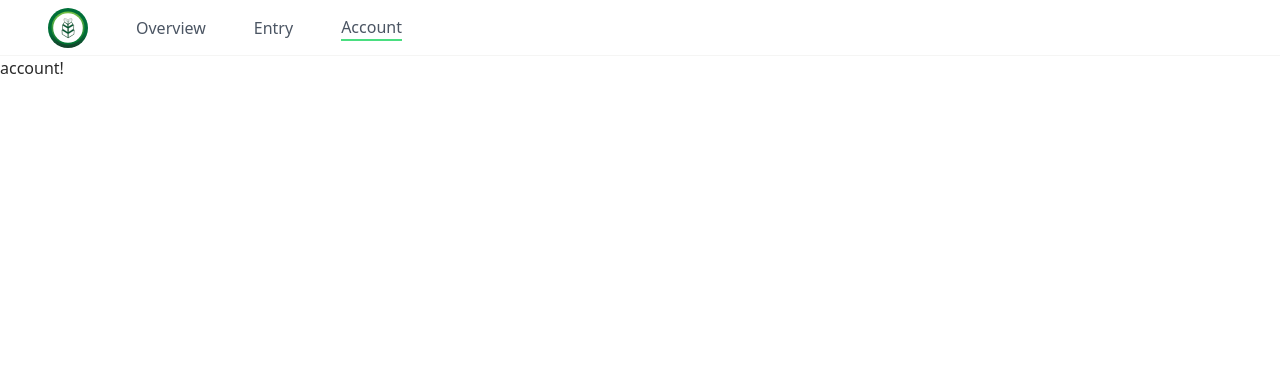
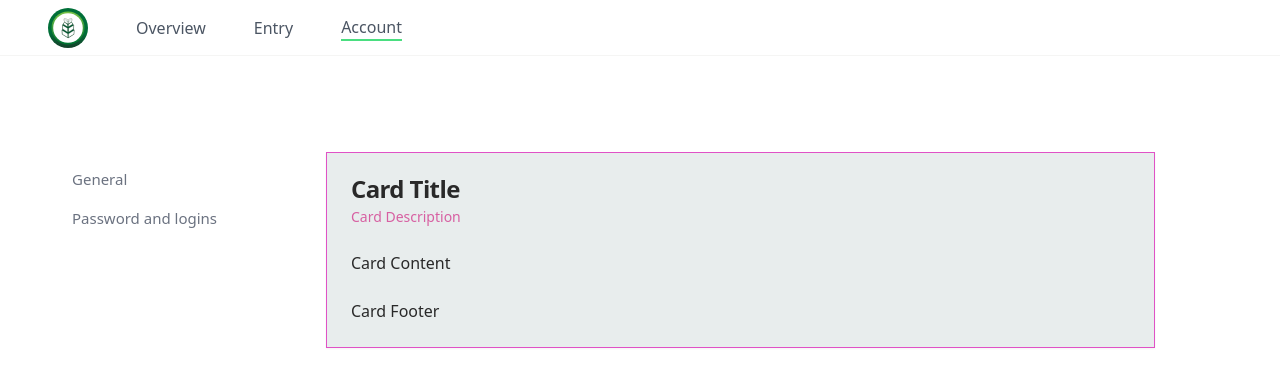
Before and after one commit to BrickedSoft/cs24-p2-ju_amadeus, a Next.js app: page /dashboard/account in a window 1280 px wide. Shown: the top 386 px of the page. Built offline with nearby package versions, Linux system fonts and the light colour scheme.

Commit message:
sidenav in account tab

```diff
--- a/package.json
+++ b/package.json
@@ -12,6 +12,7 @@
   "dependencies": {
     "@prisma/client": "^5.11.0",
     "@radix-ui/react-slot": "^1.0.2",
+    "@radix-ui/react-switch": "^1.0.3",
     "bcrypt": "^5.1.1",
     "class-variance-authority": "^0.7.0",
     "clsx": "^2.1.0",
--- /dev/null
+++ b/src/app/dashboard/account/_account/SideNav.tsx
@@ -0,0 +1,17 @@
+import { sideNavValue } from '@/assets/data/dashboard/dashboard';
+
+const SideNav: React.FC = () => {
+  return (
+    <div className='p-2  w-[240px]'>
+      {sideNavValue.map((value) => (
+        <button
+          key={value}
+          className='w-full text-[15px] text-left rounded-[8px] text-gray-500 py-2 px-4   hover:bg-gray-100'>
+          {value}
+        </button>
+      ))}
+    </div>
+  );
+};
+
+export default SideNav;
--- a/src/app/dashboard/account/page.tsx
+++ b/src/app/dashboard/account/page.tsx
@@ -1,5 +1,38 @@
+import {
+  Card,
+  CardContent,
+  CardDescription,
+  CardFooter,
+  CardHeader,
+  CardTitle,
+} from '@/components/ui/card';
+import SideNav from './_account/SideNav';
+
+const sideNavValue = ['General', 'Password and logins'];
 const Account: React.FC = () => {
-  return <main className='bg-background w-full'>account!</main>;
+  return (
+    <main className='bg-background w-full px-12 mt-24 '>
+      <div className='flex'>
+        <SideNav />
+        <div className='w-full flex flex-col items-center px-4'>
+          <div className='w-full max-w-[829px] min-w-[410px] bg-gray-200'>
+            <Card>
+              <CardHeader>
+                <CardTitle>Card Title</CardTitle>
+                <CardDescription>Card Description</CardDescription>
+              </CardHeader>
+              <CardContent>
+                <p>Card Content</p>
+              </CardContent>
+              <CardFooter>
+                <p>Card Footer</p>
+              </CardFooter>
+            </Card>
+          </div>
+        </div>
+      </div>
+    </main>
+  );
 };
 
 export default Account;
--- a/src/app/dashboard/layout.tsx
+++ b/src/app/dashboard/layout.tsx
@@ -1,5 +1,5 @@
 import Navbar from './_navbar/Navbar';
-import '../(root)/globals.css'
+import '../(root)/globals.css';
 export default function DashboardLayout({
   children,
 }: Readonly<{
@@ -7,7 +7,7 @@ export default function DashboardLayout({
 }>) {
   return (
     <>
-        <Navbar />
+      <Navbar />
       <div>{children}</div>
     </>
   );
--- a/src/assets/data/dashboard/dashboard.ts
+++ b/src/assets/data/dashboard/dashboard.ts
@@ -9,3 +9,5 @@ export const navLinks: NavLink[] = [
   { label: 'Entry', href: `${currentPath}/entry` },
   { label: 'Account', href: `${currentPath}/account` },
 ];
+
+export const sideNavValue = ['General', 'Password and logins'];
--- /dev/null
+++ b/src/components/ui/card.tsx
@@ -0,0 +1,79 @@
+import * as React from "react"
+
+import { cn } from "@/lib/utils"
+
+const Card = React.forwardRef<
+  HTMLDivElement,
+  React.HTMLAttributes<HTMLDivElement>
+>(({ className, ...props }, ref) => (
+  <div
+    ref={ref}
+    className={cn(
+      "rounded-lg border bg-card text-card-foreground shadow-sm",
+      className
+    )}
+    {...props}
+  />
+))
+Card.displayName = "Card"
+
+const CardHeader = React.forwardRef<
+  HTMLDivElement,
+  React.HTMLAttributes<HTMLDivElement>
+>(({ className, ...props }, ref) => (
+  <div
+    ref={ref}
+    className={cn("flex flex-col space-y-1.5 p-6", className)}
+    {...props}
+  />
+))
+CardHeader.displayName = "CardHeader"
+
+const CardTitle = React.forwardRef<
+  HTMLParagraphElement,
+  React.HTMLAttributes<HTMLHeadingElement>
+>(({ className, ...props }, ref) => (
+  <h3
+    ref={ref}
+    className={cn(
+      "text-2xl font-semibold leading-none tracking-tight",
+      className
+    )}
+    {...props}
+  />
+))
+CardTitle.displayName = "CardTitle"
+
+const CardDescription = React.forwardRef<
+  HTMLParagraphElement,
+  React.HTMLAttributes<HTMLParagraphElement>
+>(({ className, ...props }, ref) => (
+  <p
+    ref={ref}
+    className={cn("text-sm text-muted-foreground", className)}
+    {...props}
+  />
+))
+CardDescription.displayName = "CardDescription"
+
+const CardContent = React.forwardRef<
+  HTMLDivElement,
+  React.HTMLAttributes<HTMLDivElement>
+>(({ className, ...props }, ref) => (
+  <div ref={ref} className={cn("p-6 pt-0", className)} {...props} />
+))
+CardContent.displayName = "CardContent"
+
+const CardFooter = React.forwardRef<
+  HTMLDivElement,
+  React.HTMLAttributes<HTMLDivElement>
+>(({ className, ...props }, ref) => (
+  <div
+    ref={ref}
+    className={cn("flex items-center p-6 pt-0", className)}
+    {...props}
+  />
+))
+CardFooter.displayName = "CardFooter"
+
+export { Card, CardHeader, CardFooter, CardTitle, CardDescription, CardContent }
--- /dev/null
+++ b/src/components/ui/switch.tsx
@@ -0,0 +1,29 @@
+"use client"
+
+import * as React from "react"
+import * as SwitchPrimitives from "@radix-ui/react-switch"
+
+import { cn } from "@/lib/utils"
+
+const Switch = React.forwardRef<
+  React.ElementRef<typeof SwitchPrimitives.Root>,
+  React.ComponentPropsWithoutRef<typeof SwitchPrimitives.Root>
+>(({ className, ...props }, ref) => (
+  <SwitchPrimitives.Root
+    className={cn(
+      "peer inline-flex h-6 w-11 shrink-0 cursor-pointer items-center rounded-full border-2 border-transparent transition-colors focus-visible:outline-none focus-visible:ring-2 focus-visible:ring-ring focus-visible:ring-offset-2 focus-visible:ring-offset-background disabled:cursor-not-allowed disabled:opacity-50 data-[state=checked]:bg-primary data-[state=unchecked]:bg-input",
+      className
+    )}
+    {...props}
+    ref={ref}
+  >
+    <SwitchPrimitives.Thumb
+      className={cn(
+        "pointer-events-none block h-5 w-5 rounded-full bg-background shadow-lg ring-0 transition-transform data-[state=checked]:translate-x-5 data-[state=unchecked]:translate-x-0"
+      )}
+    />
+  </SwitchPrimitives.Root>
+))
+Switch.displayName = SwitchPrimitives.Root.displayName
+
+export { Switch }
```
Also changed, not shown: 1 other file (tests, documents, lock files or other folders).
